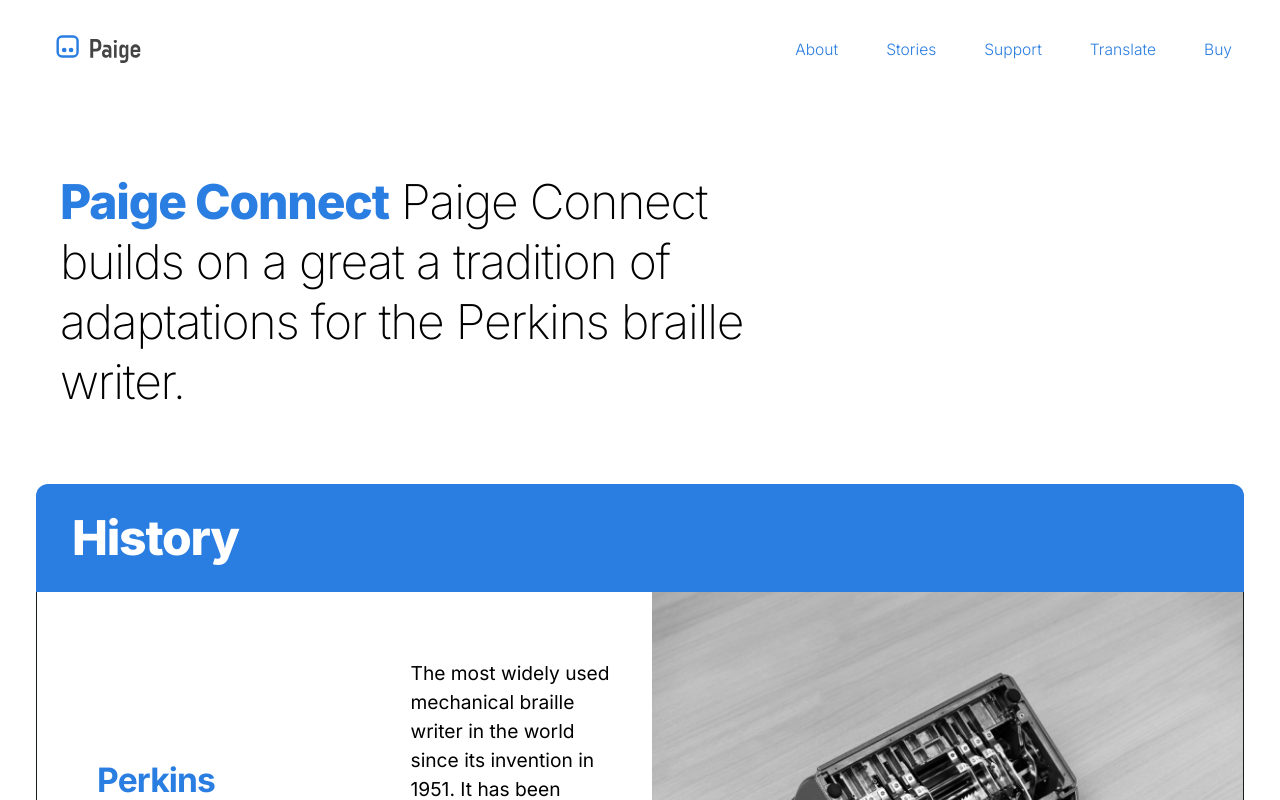
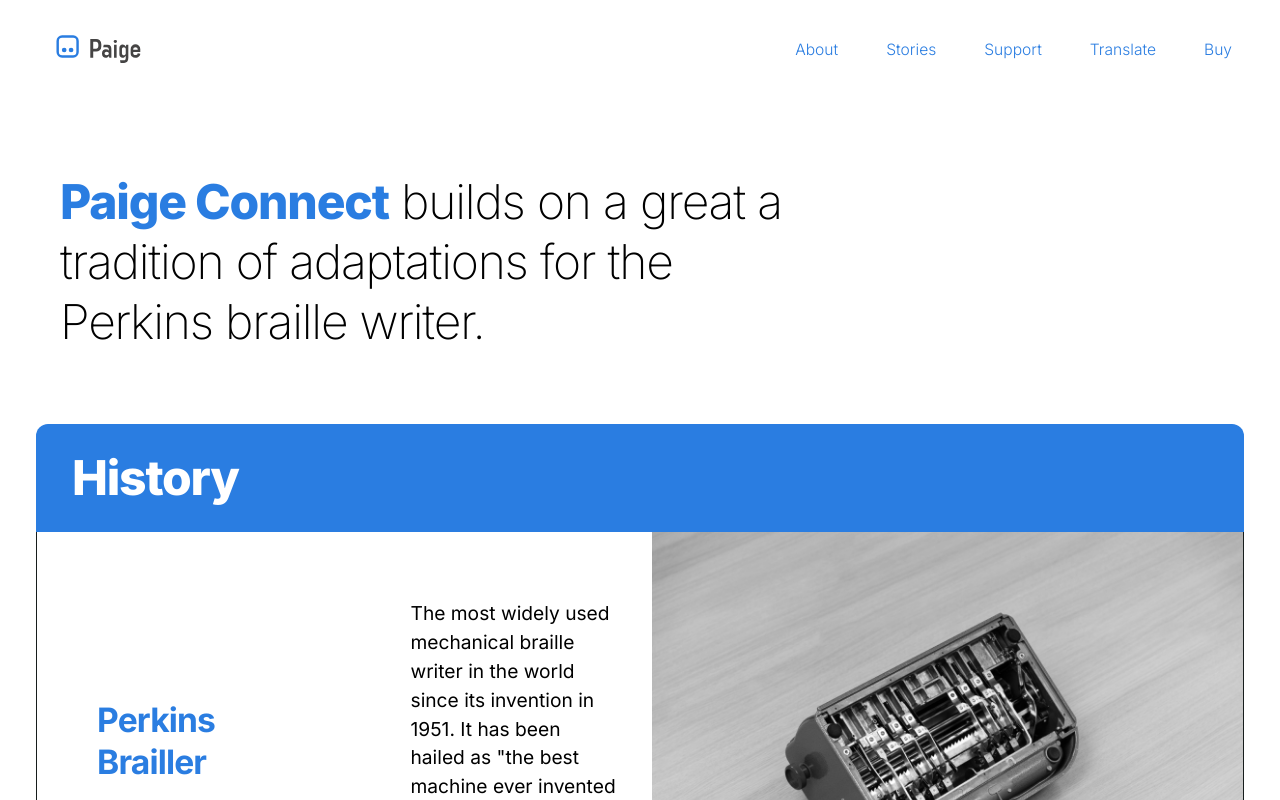
Before and after one commit to PaigeBraille/paige-website, a Next.js app: page /history in a window 1280 px wide. Shown: the top 800 px of the page. Built offline with nearby package versions, Linux system fonts and the light colour scheme.

Commit message:
Update history.tsx | Fix hero text (2)

```diff
--- a/pages/history.tsx
+++ b/pages/history.tsx
@@ -11,7 +11,7 @@
   return (
     <div className="bg-white flex justify-between items-end py-6 md:py-12 px-4">
       <h1 className="text-lg sm:text-xl md:text-3xl tracking-tight leading-tight md:w-2/3 font-extralight">
-        <span className="font-extrabold text-primary">Paige Connect</span> Paige Connect builds on a
+        <span className="font-extrabold text-primary">Paige Connect</span> builds on a
         great a tradition of adaptations for the Perkins braille writer.
       </h1>
     </div>
```
